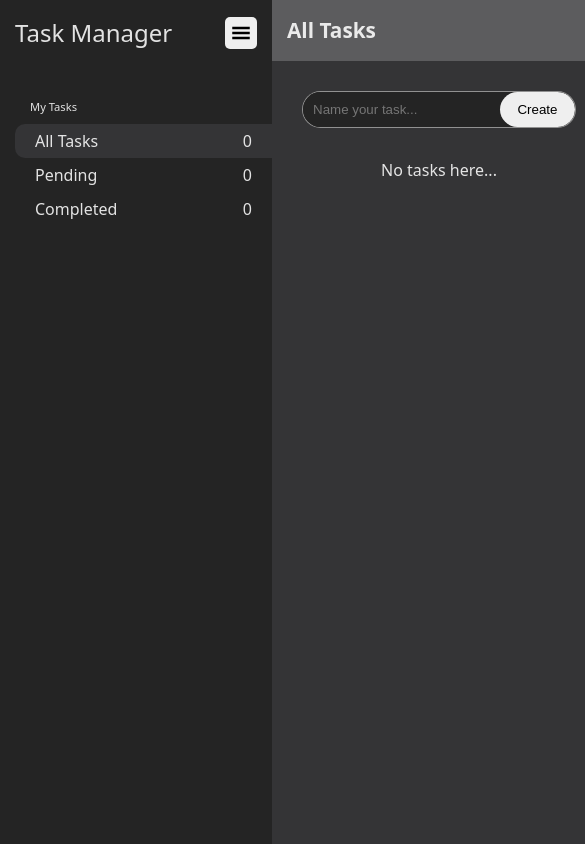
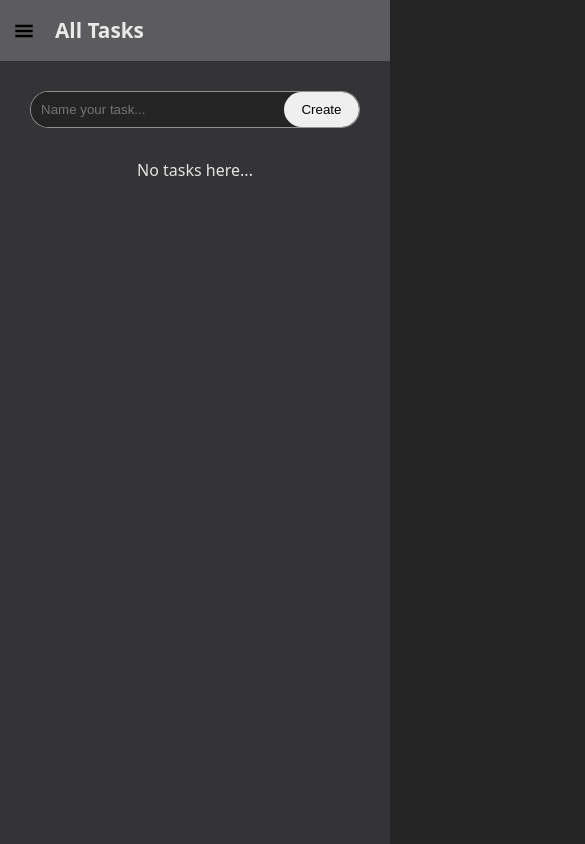
Before and after one commit to Eshwar03/task-manager, a React (Vite) app: page / in a window 390 px wide. Shown: the top 844 px of the page, 585 px wide, since content can reach past the window. Built offline with nearby package versions, Linux system fonts and the light colour scheme.

Commit message:
Added styles for left menu

```diff
--- a/src/App.css
+++ b/src/App.css
@@ -28,14 +28,34 @@
   vertical-align: middle;
 }
 
+.giHamburgerMenuButton {
+  cursor: pointer;
+  background: none;
+}
+
+.giHamburgerMenuButton:hover {
+  background: #343436;
+}
+
 .leftBlock {
   min-width: 272px;
   box-sizing: border-box;
-  /* padding: 10px; */
   background-color: #242424;
+}
+
+.leftBlockHidden {
+  display: none;
 }
 
 .rightBlock {
   width: 100%;
   background-color: #343436;
 }
+
+@media (max-width:600px) {
+  .leftBlock {
+    min-width: 200px;
+    position: absolute;
+    height: 100%;
+  }
+}
--- a/src/App.jsx
+++ b/src/App.jsx
@@ -19,6 +19,7 @@ function App() {
     }
   });
   const [filter, setFilter] = useState("all");
+  const [isLeftBlock, setIsLeftBlock] = useState(false);
 
   useEffect(() => {
     localStorage.setItem("tasks", JSON.stringify(tasks));
@@ -59,17 +60,24 @@ function App() {
 
   return (
     <>
-      <div className="leftBlock">
+      <div className={isLeftBlock ? "leftBlock" : "leftBlockHidden"}>
         <div className="appMenu">
           <div>Task Manager</div>
-          <button>
+          <button
+            className="giHamburgerMenuButton"
+            onClick={() => setIsLeftBlock((prev) => !prev)}
+          >
             <GiHamburgerMenu className="giHamburgerMenu" />
           </button>
         </div>
         <FilterBar filter={filter} tasks={tasks} onChange={changeFilter} />
       </div>
       <div className="rightBlock">
-        <TaskHeader filter={filter} />
+        <TaskHeader
+          filter={filter}
+          setIsLeftBlock={setIsLeftBlock}
+          isLeftBlock={isLeftBlock}
+        />
         <TaskForm onAddTask={addTask} />
         <TaskList
           filter={filter}
--- a/src/components/TaskHeader.jsx
+++ b/src/components/TaskHeader.jsx
@@ -1,11 +1,28 @@
 import styles from "../css/taskheader.module.css";
-function TaskHeader({ filter }) {
-  return filter === "all" ? (
-    <div className={styles.activeFilter}>All Tasks</div>
-  ) : filter === "pending" ? (
-    <div className={styles.activeFilter}>Pending tasks</div>
-  ) : (
-    <div className={styles.activeFilter}>Completed tasks</div>
+import { GiHamburgerMenu } from "react-icons/gi";
+
+function TaskHeader({ filter, setIsLeftBlock, isLeftBlock }) {
+  return (
+    <div className={styles.headerContainer}>
+      <button
+        className={`${
+          !isLeftBlock
+            ? styles.giHamburgerMenuButton
+            : styles.giHamburgerMenuButtonHidden
+        } ${styles.giHamburgerMenuButtonUnhide}`}
+        onClick={() => setIsLeftBlock((prev) => !prev)}
+      >
+        <GiHamburgerMenu className={styles.giHamburgerMenu} />
+      </button>
+
+      {filter === "all" ? (
+        <div className={styles.activeFilter}>All Tasks</div>
+      ) : filter === "pending" ? (
+        <div className={styles.activeFilter}>Pending tasks</div>
+      ) : (
+        <div className={styles.activeFilter}>Completed tasks</div>
+      )}
+    </div>
   );
 }
 export default TaskHeader;
--- a/src/css/taskheader.module.css
+++ b/src/css/taskheader.module.css
@@ -4,4 +4,39 @@
     padding: 15px;
     background: #5c5c5e;
     text-align: left;
+    flex: 1;
 }
+
+.headerContainer {
+    display: flex;
+    align-items: center;
+    background: #5c5c5e;
+}
+
+.giHamburgerMenu {
+    font-size: 20px;
+    vertical-align: middle;
+}
+
+.giHamburgerMenuButton {
+    cursor: pointer;
+    background: none;
+    padding: 6px;
+    border-radius: 5px;
+    border: 0;
+    margin-left: 8px;
+}
+
+.giHamburgerMenuButton:hover {
+    background: #242424;
+}
+
+.giHamburgerMenuButtonHidden {
+    display: none;
+}
+
+@media (max-width:600px) {
+    .giHamburgerMenuButtonUnhide {
+        display: inline-block;
+    }
+}
```
